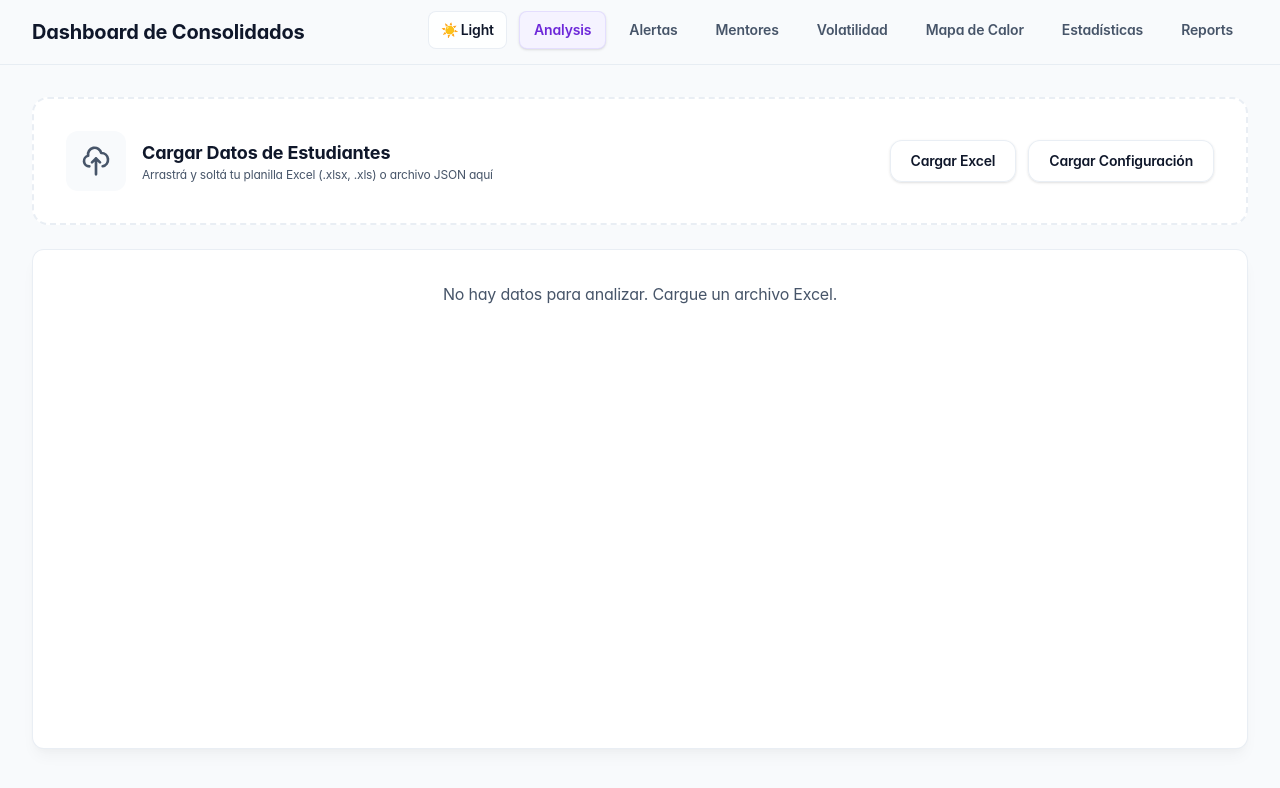
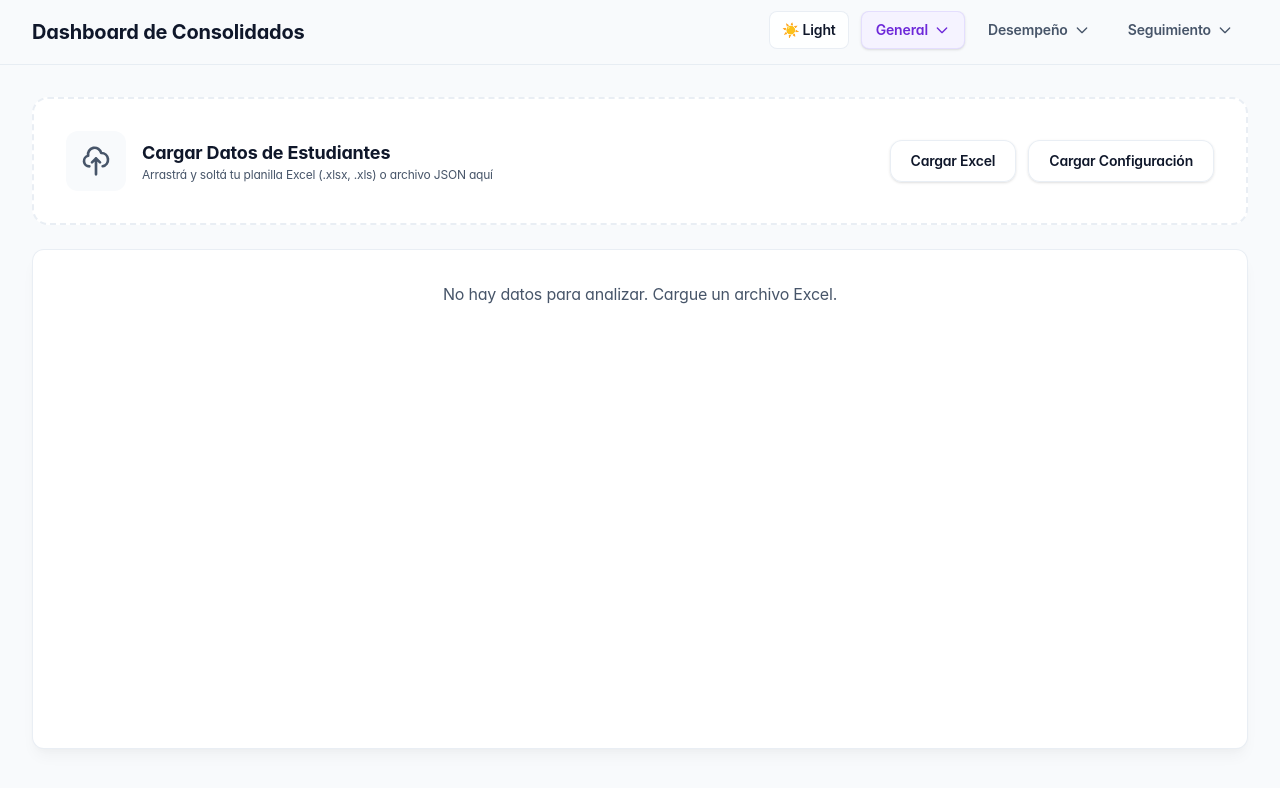
Before and after one commit to Leo-Omicron/consolidados-v2, a React (Vite) app: page / in a window 1280 px wide. Shown: the top 788 px of the page. Built offline with nearby package versions, Linux system fonts and the light colour scheme.

Commit message:
refactor(ui): group dashboard tabs into dropdown menus

```diff
--- a/src/components/layout/Header.tsx
+++ b/src/components/layout/Header.tsx
@@ -1,4 +1,4 @@
-import React from 'react';
+import React, { useState, useRef, useEffect } from 'react';
 import { useDashboardStore } from '../../store/useDashboardStore';
 import { useThemeStore } from '../../store/useThemeStore';
 
@@ -7,16 +7,98 @@ interface HeaderProps {
   setActiveTab: (tab: string) => void;
 }
 
+const tabGroups = [
+  {
+    name: 'General',
+    tabs: [
+      { id: 'analysis', label: 'Dashboard Principal' },
+      { id: 'reports', label: 'Reportes y PDF' },
+    ]
+  },
+  {
+    name: 'Desempeño',
+    tabs: [
+      { id: 'charts', label: 'Estadísticas' },
+      { id: 'heatmap', label: 'Mapa de Calor' },
+    ]
+  },
+  {
+    name: 'Seguimiento',
+    tabs: [
+      { id: 'alerts', label: 'Alertas Tempranas' },
+      { id: 'volatility', label: 'Volatilidad' },
+      { id: 'tutors', label: 'Mentores' },
+    ]
+  }
+];
+
+const NavGroup = ({ group, activeTab, setActiveTab }: { group: any, activeTab: string, setActiveTab: (id: string) => void }) => {
+  const [isOpen, setIsOpen] = useState(false);
+  const ref = useRef<HTMLDivElement>(null);
+  const isActiveGroup = group.tabs.some((t: any) => t.id === activeTab);
+
+  useEffect(() => {
+    const handleClickOutside = (event: MouseEvent) => {
+      if (ref.current && !ref.current.contains(event.target as Node)) {
+        setIsOpen(false);
+      }
+    };
+    document.addEventListener('mousedown', handleClickOutside);
+    return () => document.removeEventListener('mousedown', handleClickOutside);
+  }, []);
+
+  return (
+    <div className="relative" ref={ref}>
+      <button
+        onClick={() => setIsOpen(!isOpen)}
+        className={`flex items-center gap-1.5 shrink-0 px-3.5 py-2 rounded-lg text-sm font-semibold tracking-premium transition-premium border app-focus ${
+          isActiveGroup
+            ? 'app-tab-active shadow-sm'
+            : 'app-tab-inactive border-transparent'
+        }`}
+      >
+        {group.name}
+        <svg
+          className={`w-4 h-4 transition-transform duration-200 ${isOpen ? 'rotate-180' : ''}`}
+          fill="none"
+          viewBox="0 0 24 24"
+          stroke="currentColor"
+        >
+          <path strokeLinecap="round" strokeLinejoin="round" strokeWidth={2} d="M19 9l-7 7-7-7" />
+        </svg>
+      </button>
+
+      {isOpen && (
+        <div className="absolute right-0 sm:left-0 sm:right-auto mt-2 w-48 rounded-xl shadow-xl border app-border app-bg py-1.5 z-50 animate-in fade-in slide-in-from-top-2 duration-200">
+          {group.tabs.map((tab: any) => {
+            const isActive = activeTab === tab.id;
+            return (
+              <button
+                key={tab.id}
+                onClick={() => {
+                  setActiveTab(tab.id);
+                  setIsOpen(false);
+                }}
+                className={`w-full text-left px-4 py-2.5 text-sm transition-colors flex items-center gap-2 ${
+                  isActive
+                    ? 'app-text font-bold bg-black/5 dark:bg-white/10'
+                    : 'opacity-75 hover:opacity-100 hover:bg-black/5 dark:hover:bg-white/10'
+                }`}
+              >
+                {isActive && (
+                  <span className="w-1.5 h-1.5 rounded-full bg-blue-500 shrink-0" />
+                )}
+                <span className={isActive ? '' : 'pl-3'}>{tab.label}</span>
+              </button>
+            );
+          })}
+        </div>
+      )}
+    </div>
+  );
+};
+
 export const Header: React.FC<HeaderProps> = ({ activeTab, setActiveTab }) => {
-  const tabs = [
-    { id: 'analysis', label: 'Analysis' },
-    { id: 'alerts', label: 'Alertas' },
-    { id: 'tutors', label: 'Mentores' },
-    { id: 'volatility', label: 'Volatilidad' },
-    { id: 'heatmap', label: 'Mapa de Calor' },
-    { id: 'charts', label: 'Estadísticas' },
-    { id: 'reports', label: 'Reports' },
-  ];
 
   const { availableGroups, selectedGrupo, setGrupo, clearAllData, estudiantes } = useDashboardStore();
   const { mode, toggleMode } = useThemeStore();
@@ -70,25 +152,14 @@ export const Header: React.FC<HeaderProps> = ({ activeTab, setActiveTab }) => {
               {isDarkMode ? '🌙 Dark' : '☀️ Light'}
             </button>
             <nav className="flex space-x-2 shrink-0" aria-label="Dashboard sections">
-              {tabs.map((tab) => {
-                const isActive = activeTab === tab.id;
-
-                return (
-                  <button
-                    key={tab.id}
-                    type="button"
-                    aria-current={isActive ? 'page' : undefined}
-                    onClick={() => setActiveTab(tab.id)}
-                    className={`shrink-0 px-3.5 py-2 rounded-lg text-sm font-semibold tracking-premium transition-premium border app-focus ${
-                      isActive
-                        ? 'app-tab-active shadow-sm'
-                        : 'app-tab-inactive border-transparent'
-                    }`}
-                  >
-                    {tab.label}
-                  </button>
-                );
-              })}
+              {tabGroups.map((group) => (
+                <NavGroup
+                  key={group.name}
+                  group={group}
+                  activeTab={activeTab}
+                  setActiveTab={setActiveTab}
+                />
+              ))}
             </nav>
           </div>
         </div>
```
Also changed, not shown: 2 other files (tests, documents, lock files or other folders).
